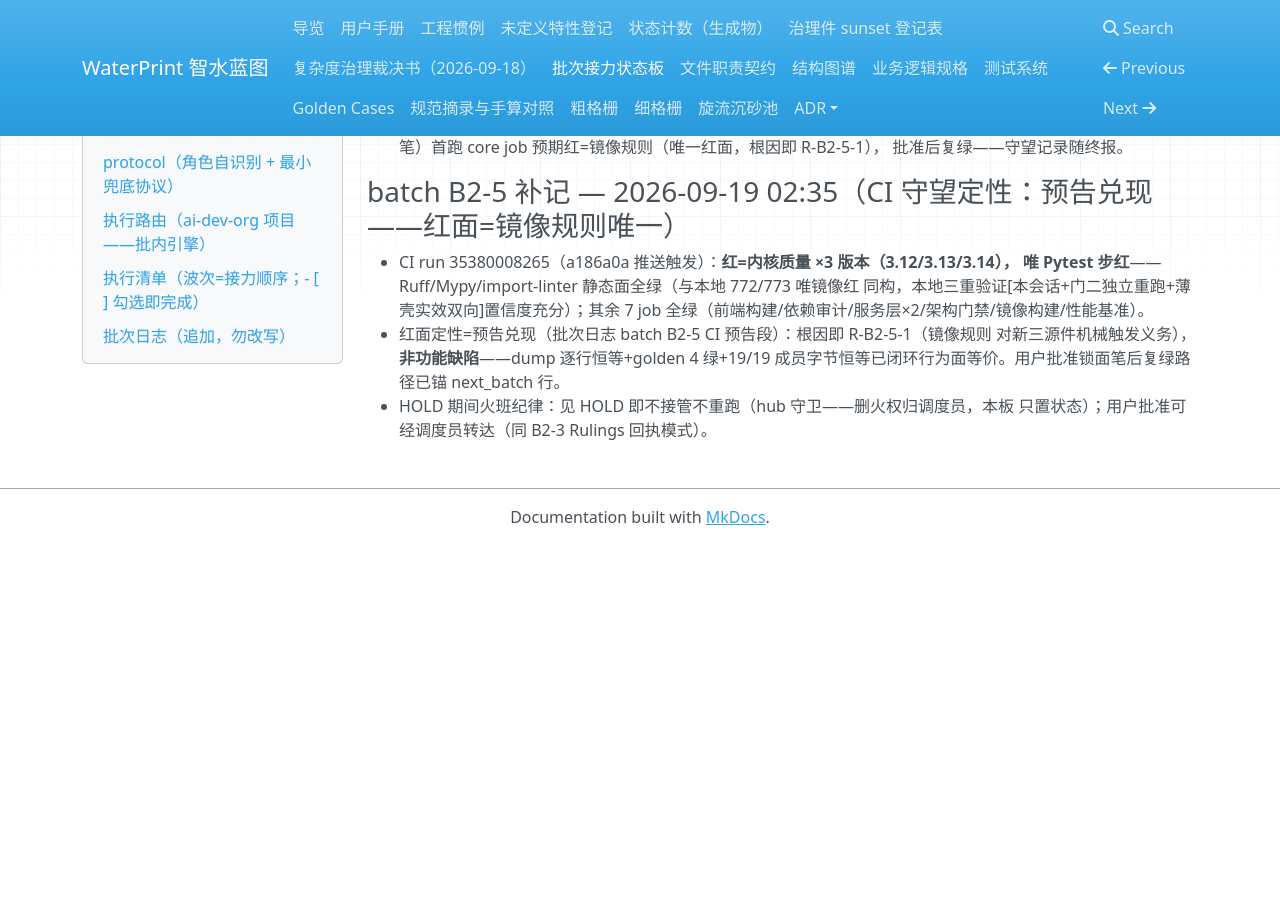
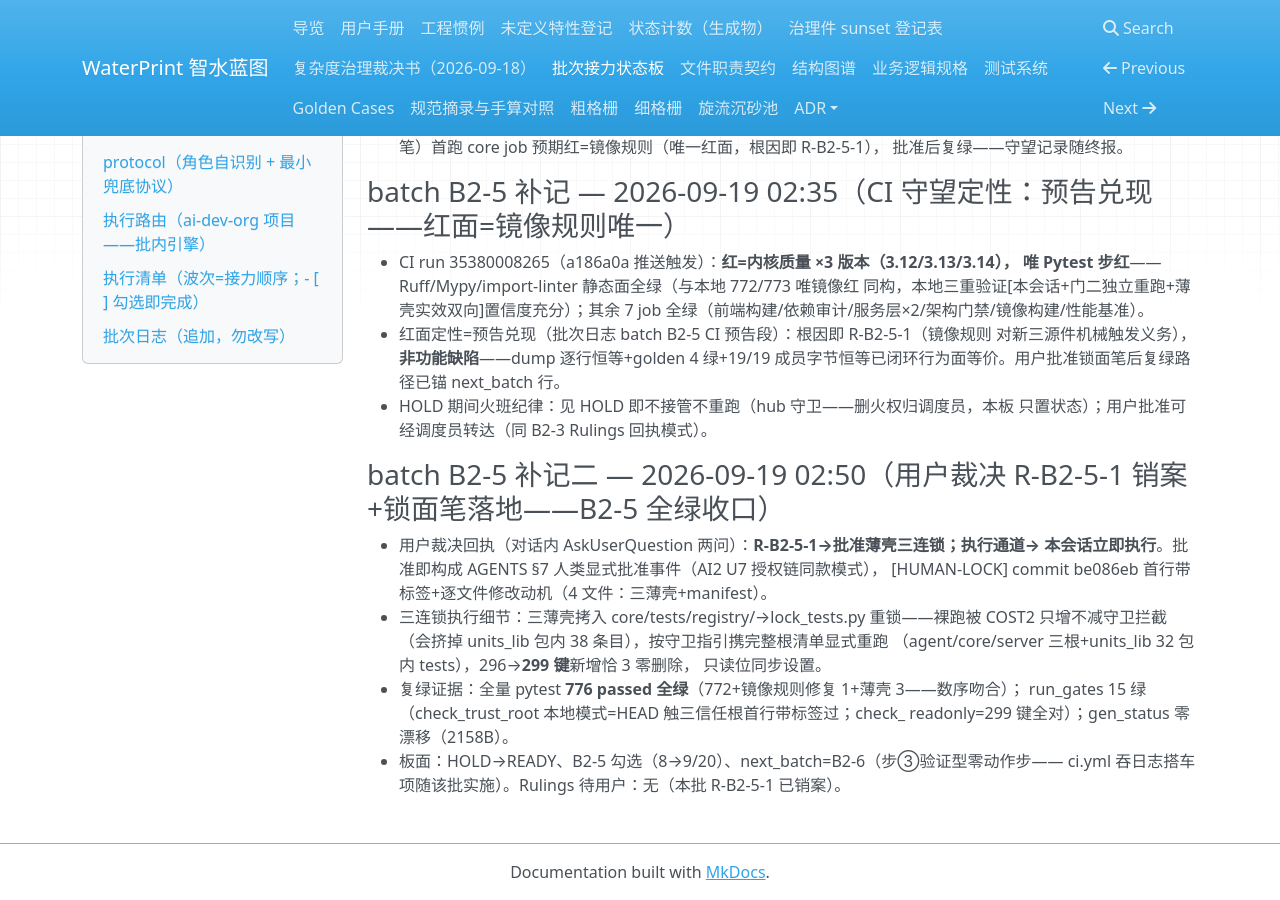
Before and after one commit to yyx20040712/waterprint, an MkDocs documentation site: the page built from docs/handoff/relay.md, in a window 1280 px wide and 900 px high, scrolled down 10064 px. Built offline with MkDocs 1.6.1, drawn with Linux system fonts in a browser that asks for light colours; nearby versions of some CDN libraries; before the commit the page ends 10609 px from its top, so only the background shows below that; some of the changed text lies outside the part shown.

Commit message:
B2-5 全绿收口: 用户裁决 R-B2-5-1 销案（对话批准薄壳三连锁+本会话执行）——HOLD 解除。锁面笔 be086eb 已落（三薄壳+manifest 296→299+只读位，[HUMAN-LOCK] 标签+逐文件动机）。复绿证据：pytest 776 全绿（772+镜像修复 1+薄壳 3）+run_gates 15 绿+status.md 重生成（测试锁面键数 296→299 派生行）后零漂移。板面：B2-5 勾选 8→9/20、READY、claim 归位、next_batch=B2-6（步③验证型零动作步——D2-A 确认性验收，ci.yml 吞日志搭车项随批实施）。账本 ruling 行 1 笔（用户裁决位）。Rulings 待用户：无。

```diff
--- a/docs/handoff/relay.md
+++ b/docs/handoff/relay.md
@@ -8,7 +8,7 @@
 > 前任交接：`E:/zcode_md/治理批-复杂度治理-2026-09-18/00-交接文档-新会话继续.md`
 > （2026-09-18 同日建立——内容已并入本板首批批次日志，克隆者以本板为准）。
 
-- status: HOLD
+- status: READY
 - automation_id: automation-9d2ab6a4-8aa2-4f96-9a44-fa9b23577f85
 - shared_fire: true
 - plan: docs/handoff/relay.md#执行清单（自含清单，收口 grep 本文件 `- [ ]` 计余量）
@@ -20,11 +20,11 @@
 - claim: -
 - no_progress_count: 0
 - checked_total: 20
-- checked_done: 8
-- last_handover: 2026-09-18
+- checked_done: 9
+- last_handover: 2026-09-19
 - claimed_by: -
 - claimed_at: -
-- next_batch: B2-5 锁面笔（[HUMAN-LOCK] 待用户批准 R-B2-5-1：镜像测试三薄壳 test_spec/store/apply.py 入 core/tests/registry/+test-lock.manifest.json 296→299 重锁+只读位——起草件=.workflow/probes/b2-5/mirror-tests-draft/，批准后拷入跑 lock_tests.py 带 [HUMAN-LOCK] commit 推送 d223a6c+锁面笔→CI 复绿→勾选 B2-5→B2-6；搭车项=ci.yml pytest 步吞日志修法[set +e 恒 cat+退出码保真]随该批实施）
+- next_batch: B2-6（实装·第三步：量纲步·验证型零动作步——定案 §4.6 步③ D2-A：白名单三态=新建无/修改无/禁改全仓，验收=check_out_dims_consistency 绿+15 门禁全量+pytest core/tests 绿，确认性验收量纲真源单归 FormulaSpec.output_dim[GR-42]；搭车项=ci.yml pytest 步吞日志修法[set +e 恒 cat+退出码保真]本批实施）
 
 ## protocol（角色自识别 + 最小兜底协议）
 
@@ -95,7 +95,7 @@
 - [x] B2-2｜对抗审核（审核者岗——异构挑刺不改写）
 - [x] B2-3｜主控终裁（负面清单/规格冲突留用户）——D1 释义与 D2 知悉列 Rulings 呈报（定案=docs/design/2026-09-18_registry-split-design.md）
 - [x] B2-4｜实装·第一步：assumptions 数值 YAML 化（golden 三案哈希零变硬闸）
-- [ ] B2-5｜实装·第二步：formulas 机制件拆子包（条目留 manifest 原位；注册表 dump 序与集双一致硬闸——D1-B 定案）
+- [x] B2-5｜实装·第二步：formulas 机制件拆子包（条目留 manifest 原位；注册表 dump 序与集双一致硬闸——D1-B 定案）
 - [ ] B2-6｜实装·第三步：量纲步·验证型零动作（out_dims 对账门禁确认性验收——D2-A 定案）
 
 ### 第三波·批 3 同层晋升（复制收敛——《裁决书》方案二）
@@ -444,3 +444,17 @@
   成员字节恒等已闭环行为面等价。用户批准锁面笔后复绿路径已锚 next_batch 行。
 - HOLD 期间火班纪律：见 HOLD 即不接管不重跑（hub 守卫——删火权归调度员，本板
   只置状态）；用户批准可经调度员转达（同 B2-3 Rulings 回执模式）。
+
+### batch B2-5 补记二 — 2026-09-19 02:50（用户裁决 R-B2-5-1 销案+锁面笔落地——B2-5 全绿收口）
+- 用户裁决回执（对话内 AskUserQuestion 两问）：**R-B2-5-1→批准薄壳三连锁；执行通道→
+  本会话立即执行**。批准即构成 AGENTS §7 人类显式批准事件（AI2 U7 授权链同款模式），
+  [HUMAN-LOCK] commit be086eb 首行带标签+逐文件修改动机（4 文件：三薄壳+manifest）。
+- 三连锁执行细节：三薄壳拷入 core/tests/registry/→lock_tests.py 重锁——裸跑被 COST2
+  只增不减守卫拦截（会挤掉 units_lib 包内 38 条目），按守卫指引携完整根清单显式重跑
+  （agent/core/server 三根+units_lib 32 包内 tests），296→**299 键**新增恰 3 零删除，
+  只读位同步设置。
+- 复绿证据：全量 pytest **776 passed 全绿**（772+镜像规则修复 1+薄壳 3——数序吻合）；
+  run_gates 15 绿（check_trust_root 本地模式=HEAD 触三信任根首行带标签过；check_
+  readonly=299 键全对）；gen_status 零漂移（2158B）。
+- 板面：HOLD→READY、B2-5 勾选（8→9/20）、next_batch=B2-6（步③验证型零动作步——
+  ci.yml 吞日志搭车项随该批实施）。Rulings 待用户：无（本批 R-B2-5-1 已销案）。
--- a/docs/status.md
+++ b/docs/status.md
@@ -9,7 +9,7 @@
 | 指标 | 值 | 事实源 |
 |---|---|---|
 | CI 门禁数 | 15 | `scripts/run_gates.py` GATES 元组 |
-| 测试锁面键数 | 296（core/tests 142 + server/tests 43 + units_lib 包内 92 + agent 19） | `test-lock.manifest.json` |
+| 测试锁面键数 | 299（core/tests 145 + server/tests 43 + units_lib 包内 92 + agent 19） | `test-lock.manifest.json` |
 | OpenAPI | 32 路径 / 35 操作 | `api-contracts/openapi.json` |
 | ADR 件数 | 23 | `docs/adr/ADR-*.md` |
 | 未定义特性登记 | 总 52（已定义闭合 30 / 临置 0 / 待定义开放 11 / 待拍板 2 / 其他表述 9） | `docs/undefined-features-register.md` 表行 |
```
